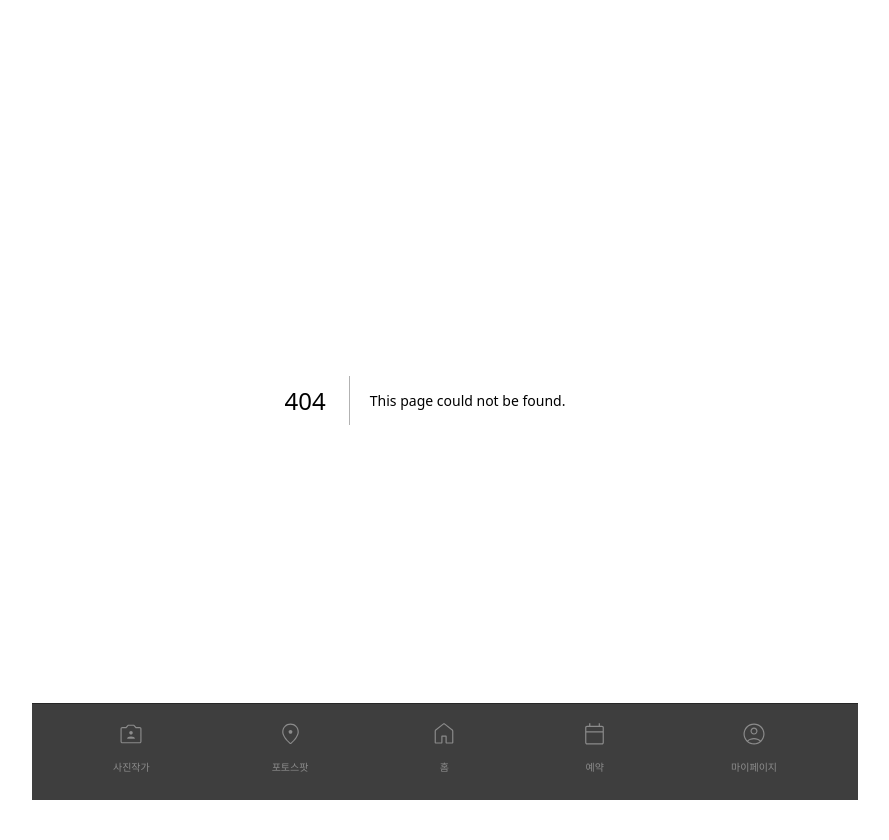
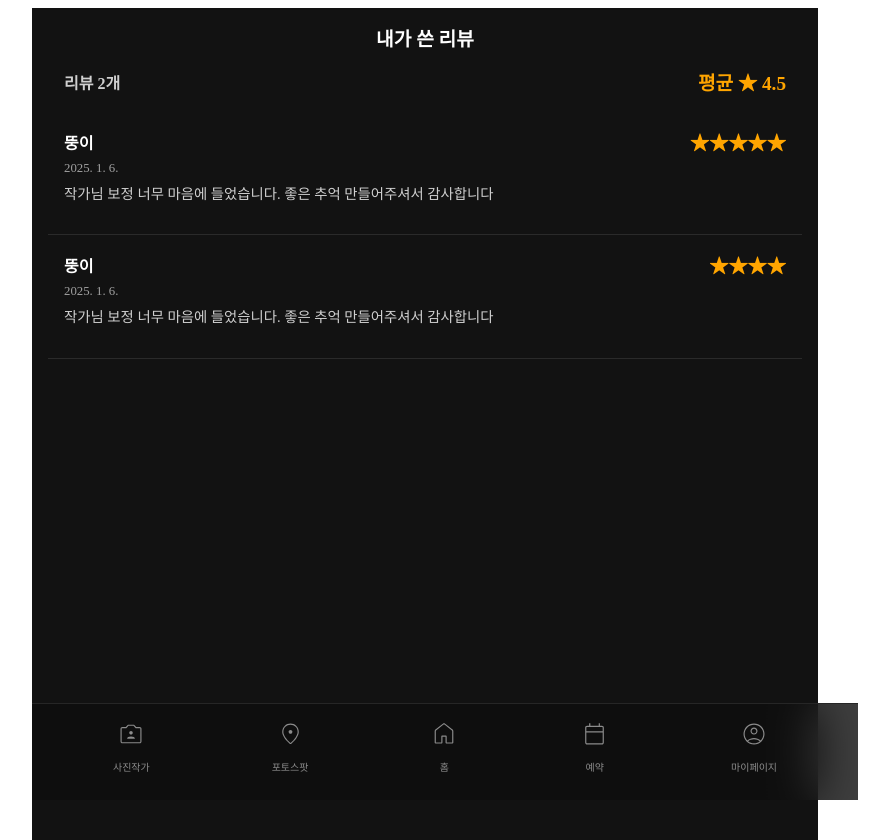
Before and after one commit to photo-ground/FE, a Next.js app: page /my/reviews in a window 1280 px wide. Before the commit this address had no page. Shown: the whole page, without its empty margins (215-1104 px from the left). Before the commit the page ends 800 px from the top, so only its background shows below. Built offline with nearby package versions, Linux system fonts and the light colour scheme.

Commit message:
✨ feat:  my페이지 딸린 페이지 구성 1차차

```diff
--- a/src/app/my/_component/ListItem.tsx
+++ b/src/app/my/_component/ListItem.tsx
@@ -28,7 +28,7 @@ export default function ListItem({
   onClick,
 }: {
   text: string;
-  onClick: () => void;
+  onClick?: () => void;
 }) {
   return (
     <ListItemWrapper onClick={onClick}>
--- /dev/null
+++ b/src/app/my/_component/ReviewItem.tsx
@@ -0,0 +1,62 @@
+import styled from 'styled-components';
+
+const ReviewItemWrapper = styled.div`
+  padding: 1rem;
+  border-bottom: 1px solid rgba(255, 255, 255, 0.1);
+  color: white;
+`;
+
+const Header = styled.div`
+  display: flex;
+  justify-content: space-between;
+  align-items: center;
+
+  .name {
+    font-size: 1rem;
+    font-weight: bold;
+  }
+
+  .rating {
+    color: orange;
+    font-size: 1.2rem;
+    font-weight: bold;
+  }
+`;
+
+const Date = styled.span`
+  display: block;
+  margin-top: 0.3rem;
+  font-size: 0.8rem;
+  color: rgba(255, 255, 255, 0.6);
+`;
+
+const ReviewText = styled.p`
+  margin-top: 0.5rem;
+  font-size: 0.9rem;
+  line-height: 1.4;
+  color: rgba(255, 255, 255, 0.8);
+`;
+
+export default function ReviewItem({
+  photographerName,
+  createdAt,
+  score,
+  content,
+}: {
+  photographerName: string;
+  createdAt: string;
+  score: number;
+  content: string;
+}) {
+  const date = createdAt;
+  return (
+    <ReviewItemWrapper>
+      <Header>
+        <span className="name">{photographerName}</span>
+        <span className="rating">{'★'.repeat(score)}</span>
+      </Header>
+      <Date>{date}</Date>
+      <ReviewText>{content}</ReviewText>
+    </ReviewItemWrapper>
+  );
+}
--- /dev/null
+++ b/src/app/my/reviews/page.tsx
@@ -0,0 +1,89 @@
+'use client';
+
+import styled from 'styled-components';
+import ReviewItem from '../_component/ReviewItem';
+
+const ReviewPageWrapper = styled.div`
+  background-color: #121212;
+  min-height: 100vh;
+  color: white;
+  padding: 1rem;
+`;
+
+const Header = styled.div`
+  text-align: center;
+  font-size: 1.2rem;
+  font-weight: bold;
+  margin-bottom: 1rem;
+`;
+
+const StatsWrapper = styled.div`
+  display: flex;
+  justify-content: space-between;
+  align-items: center;
+  padding: 0 1rem;
+  margin-bottom: 1rem;
+
+  .count {
+    font-size: 1rem;
+    font-weight: bold;
+    color: rgba(255, 255, 255, 0.8);
+  }
+
+  .averageScore {
+    font-size: 1.2rem;
+    font-weight: bold;
+    color: orange;
+  }
+`;
+
+export default function Reviews() {
+  const data = {
+    count: 2,
+    averageScore: 4.5,
+    reviews: [
+      {
+        reviewId: 4,
+        reservationId: 9,
+        photographerName: '뚱이',
+        content:
+          '작가님 보정 너무 마음에 들었습니다. 좋은 추억 만들어주셔서 감사합니다',
+        score: 5,
+        createdAt: '2025-01-06T03:04:50',
+      },
+      {
+        reviewId: 1,
+        reservationId: 6,
+        photographerName: '뚱이',
+        content:
+          '작가님 보정 너무 마음에 들었습니다. 좋은 추억 만들어주셔서 감사합니다',
+        score: 4,
+        createdAt: '2025-01-06T02:58:16',
+      },
+    ],
+  };
+
+  return (
+    <ReviewPageWrapper>
+      {/* 상단 헤더 */}
+      <Header>내가 쓴 리뷰</Header>
+
+      {/* 리뷰 통계 */}
+      <StatsWrapper>
+        <span className="count">리뷰 {data.count}개</span>
+        <span className="averageScore">평균 ★ {data.averageScore}</span>
+      </StatsWrapper>
+
+      {/* 리뷰 목록 */}
+      {data.reviews.map((review) => (
+        <ReviewItem
+          key={review.reviewId}
+          photographerName={review.photographerName}
+          createdAt={new Date(review.createdAt).toLocaleDateString('ko-KR')}
+          score={review.score}
+          content={review.content}
+        />
+      ))}
+    </ReviewPageWrapper>
+  );
+}
```
Also changed, not shown: src/app/my/_component/FollowItem.tsx (added, +58 -0 lines), src/app/my/_component/UserInfo.tsx (+3 -4 lines), src/app/my/editinfo/page.tsx (added, +80 -0 lines), src/app/my/followlist/page.tsx (added, +35 -0 lines), src/app/my/page.tsx (+10 -14 lines).
